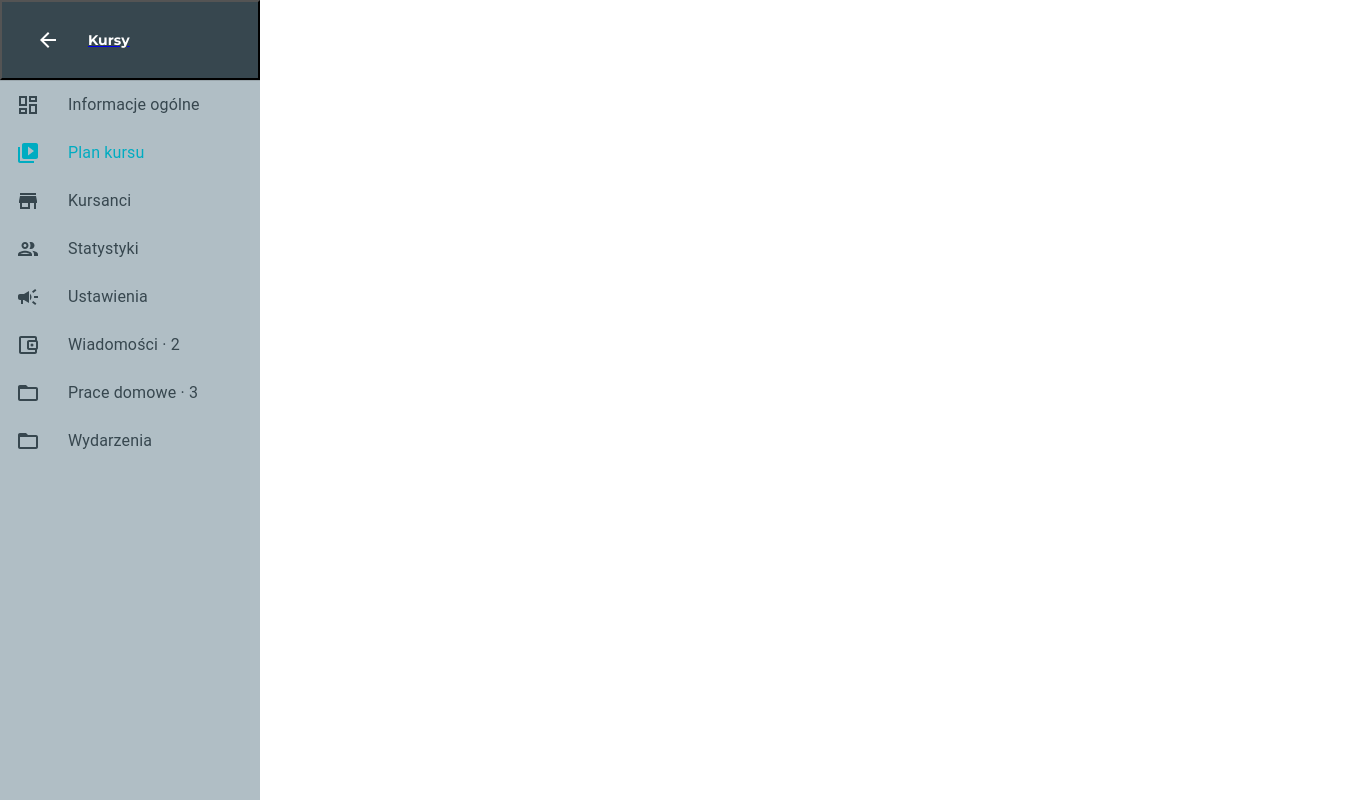
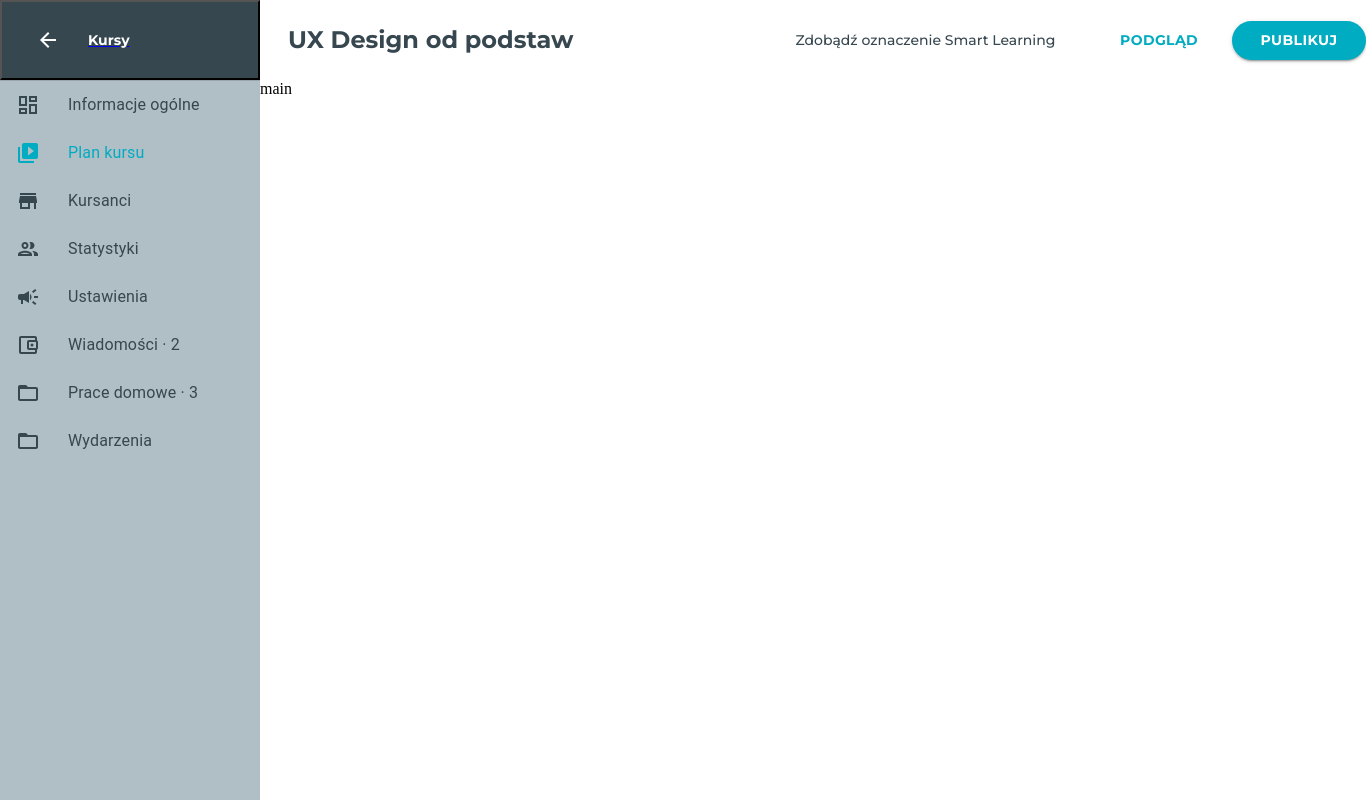
Before and after one commit to MishanyaZh/courses, a React (Create React App) app: page /courseplan in a window 1280 px wide. Shown: the top 800 px of the page, 1366 px wide, since content can reach past the window. Built offline with nearby package versions, Linux system fonts and the light colour scheme.

Commit message:
CoursePlan

```diff
--- /dev/null
+++ b/src/components/CoursePlan/Header/Header.jsx
@@ -0,0 +1,37 @@
+import React from 'react';
+import { NavLink } from 'react-router-dom';
+import {
+  ArrowBack,
+  Button,
+  Subtitle,
+} from '../../../views/NewCourse/NewCourse.styled';
+import { ButtonColor, ButtonWhite } from '../../NewCourse/Upload/Upload.styled';
+import { ButtonText } from '../MenuCoursesPlan/MenuCoursesPlan.styled';
+import { Descriptions, HeaderBox } from './Header.styled';
+
+const Header = () => {
+  return (
+    <>
+      <HeaderBox>
+        <NavLink style={{ padding: '0px' }} to="/">
+          <Button
+            style={{
+              width: '260px',
+              display: 'flex',
+              alignItems: 'center',
+            }}
+          >
+            <ArrowBack style={{ marginLeft: '28px' }} />
+            <ButtonText>Kursy</ButtonText>
+          </Button>
+        </NavLink>
+        <Subtitle>UX Design od podstaw</Subtitle>
+        <Descriptions>Zdobądź oznaczenie Smart Learning 󰋽 </Descriptions>
+        <ButtonWhite variant="text">Podgląd</ButtonWhite>
+        <ButtonColor variant="contained">Publikuj</ButtonColor>
+      </HeaderBox>
+    </>
+  );
+};
+
+export default Header;
--- /dev/null
+++ b/src/components/CoursePlan/Header/Header.styled.jsx
@@ -0,0 +1,22 @@
+import styled from '@emotion/styled';
+
+export const HeaderBox = styled.header`
+  display: flex;
+  flex-direction: row;
+  align-items: center;
+  justify-content: space-between;
+  width: 1366px;
+  height: 80px;
+  background: rgba(255, 255, 255, 1);
+`;
+
+export const Descriptions = styled.div`
+  margin-left: 218px;
+  margin-right: 40px;
+  font-family: 'Montserrat';
+  font-style: normal;
+  font-weight: 400;
+  font-size: 14px;
+  line-height: 1.2;
+  color: #37474f;
+`;
--- /dev/null
+++ b/src/components/CoursePlan/Main/Main.jsx
@@ -0,0 +1,11 @@
+import React from 'react';
+
+const Main = () => {
+  return (
+    <>
+      <div>main</div>
+    </>
+  );
+};
+
+export default Main;
--- a/src/components/CoursePlan/MenuCoursesPlan/MenuCoursesPlan.jsx
+++ b/src/components/CoursePlan/MenuCoursesPlan/MenuCoursesPlan.jsx
@@ -1,5 +1,4 @@
 import React from 'react';
-import { NavLink } from 'react-router-dom';
 import {
   MenuBox,
   ListItemStyled,
@@ -16,8 +15,6 @@ import GroupOutlinedIcon from '@mui/icons-material/GroupOutlined';
 import CampaignIcon from '@mui/icons-material/Campaign';
 import AccountBalanceWalletOutlinedIcon from '@mui/icons-material/AccountBalanceWalletOutlined';
 import FolderOpenIcon from '@mui/icons-material/FolderOpen';
-import { ArrowBack, Button } from '../../../views/NewCourse/NewCourse.styled';
-import { ButtonText } from './MenuCoursesPlan.styled';
 
 const MenuCoursesPlan = () => {
   return (
@@ -28,18 +25,6 @@ const MenuCoursesPlan = () => {
           component="nav"
           aria-label="mailbox folders"
         >
-          <NavLink style={{ padding: '0px' }} to="/">
-            <Button
-              style={{
-                width: '260px',
-                display: 'flex',
-                alignItems: 'center',
-              }}
-            >
-              <ArrowBack style={{ marginLeft: '28px' }} />
-              <ButtonText>Kursy</ButtonText>
-            </Button>
-          </NavLink>
           <Divider />
           <ListItemStyled button>
             <DashboardOutlinedIcon sx={{ fontSize: 24, mr: '28px' }} />
--- a/src/components/NewCourse/Upload/Upload.styled.jsx
+++ b/src/components/NewCourse/Upload/Upload.styled.jsx
@@ -13,6 +13,11 @@ export const ButtonColor = styled(Button)`
   width: 134px;
   height: 39px;
   margin-left: 24px;
+  font-style: normal;
+  font-weight: 700;
+  font-size: 14px;
+  line-height: 1.2;
+  font-family: 'Montserrat';
 `;
 export const ButtonWhite = styled(Button)`
   width: 90px;
@@ -20,4 +25,9 @@ export const ButtonWhite = styled(Button)`
   color: rgba(0, 172, 193, 1);
   border-radius: 40px;
   text-transform: uppercase;
+  font-style: normal;
+  font-weight: 700;
+  font-size: 14px;
+  line-height: 1.2;
+  font-family: 'Montserrat';
 `;
--- a/src/views/CoursePlan/CoursePlan.jsx
+++ b/src/views/CoursePlan/CoursePlan.jsx
@@ -1,14 +1,20 @@
 import React from 'react';
 
-import { CoursesBox } from '../Courses/Courses.styled';
 import MenuCoursesPlan from '../../components/CoursePlan/MenuCoursesPlan/MenuCoursesPlan';
+import Header from '../../components/CoursePlan/Header/Header';
+import Main from '../../components/CoursePlan/Main/Main';
+import { MainBox } from './CoursePlan.styled';
 
 const CoursePlan = () => {
   return (
     <>
-      <CoursesBox>
-        <MenuCoursesPlan />
-      </CoursesBox>
+      <div>
+        <Header />
+        <MainBox>
+          <MenuCoursesPlan />
+          <Main />
+        </MainBox>
+      </div>
     </>
   );
 };
--- /dev/null
+++ b/src/views/CoursePlan/CoursePlan.styled.jsx
@@ -0,0 +1,6 @@
+import styled from '@emotion/styled';
+
+export const MainBox = styled.div`
+  display: flex;
+  flex-direction: row;
+`;
```
Also changed, not shown: 1 other file (tests, documents, lock files or other folders).
